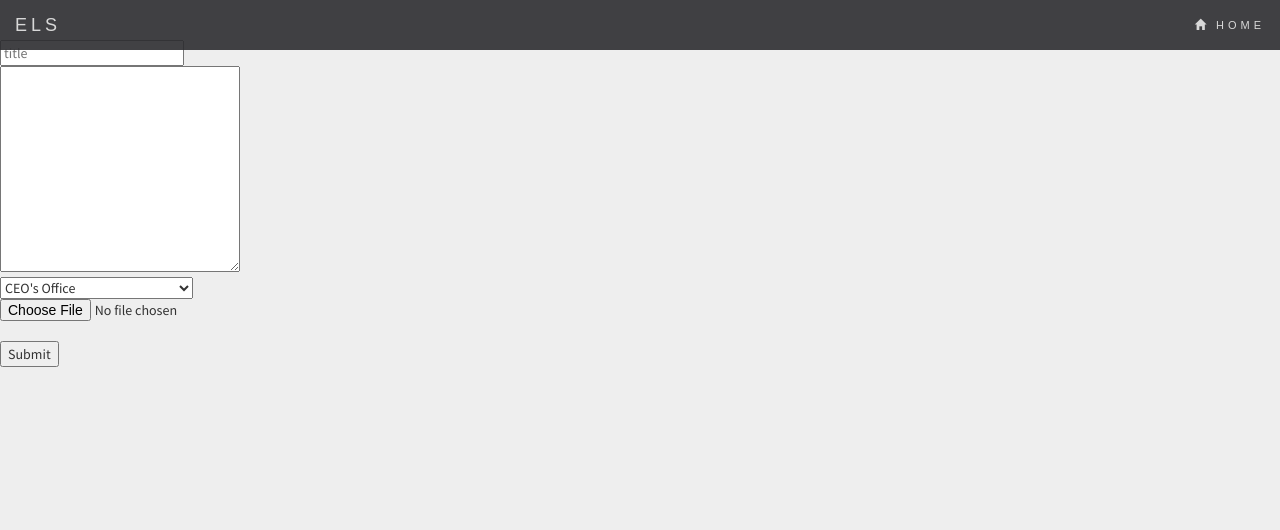
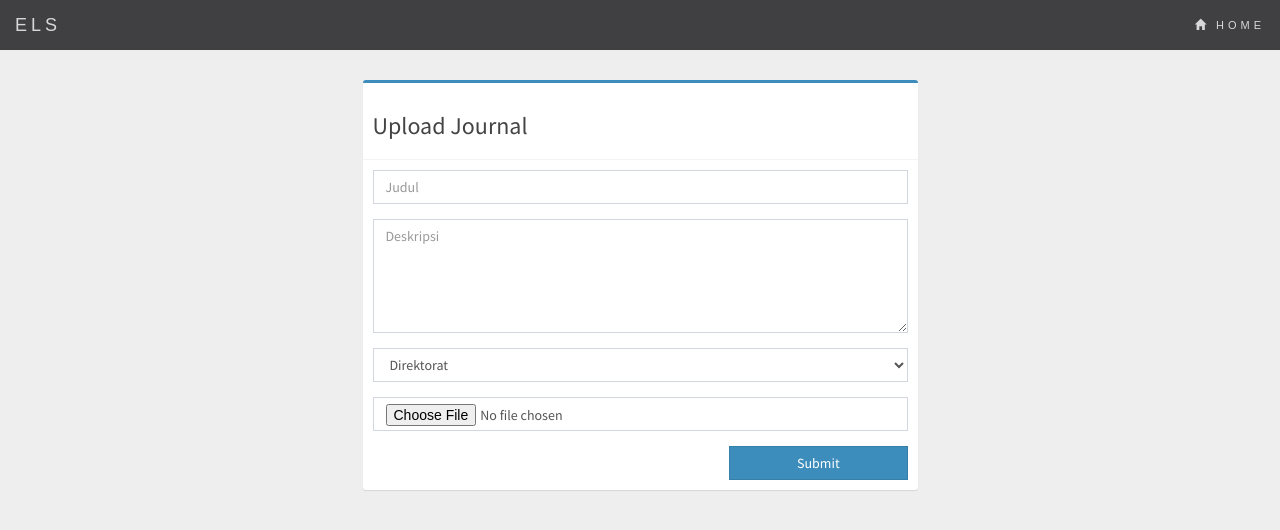
Before and after one commit to qoharu/els, a CodeIgniter app: page /els/journal/newpost in a window 1280 px wide. Shown: the top 530 px of the page. Run offline with CodeIgniter, Linux system fonts and the light colour scheme; data comes from the database, SQL or seed files in the repository; data that the repository does not hold is empty; some libraries are stand-ins or nearby versions.

Commit message:
major frontend update

```diff
--- a/application/controllers/Home.php
+++ b/application/controllers/Home.php
@@ -7,11 +7,13 @@ class Home extends CI_Controller
 {
 
 	public function index(){
-		$this->load->view('home');
+		$data['title'] = "Home";
+		$this->load->view('home', $data);
 	}
 
 	public function dash(){
-		$this->load->view('dash');
+		$data['title'] = "Dashboard";
+		$this->load->view('dash',$data);
 	}
 
 	public function about(){
--- a/application/models/Account_model.php
+++ b/application/models/Account_model.php
@@ -22,12 +22,12 @@ class Account_model extends CI_Model
 
 	function getprofile($u){
 		return $this->db->query("SELECT * FROM user, profile, directorate, expert, scope
-			WHERE NIP = '$u' ")->result();
+			WHERE user.id_user = '$u' ")->result();
 	}
 
 	function hasprofile($uid){
 		$db=$this->db->query("SELECT id_profile FROM profile WHERE id_user='$uid' AND login='1' ");
-		if ($db->num->rows()!=1) {
+		if ($db->num_rows() != 1) {
 			$this->db->query("UPDATE profile SET login='1' WHERE id_user='$uid' ");
 			return 0;
 		}else{
--- a/application/views/header.php
+++ b/application/views/header.php
@@ -1,7 +1,7 @@
 <!DOCTYPE html>
 <html lang="en">
 	<head>
-		<title>Login</title>
+		<title><?php echo $title ?></title>
 		<meta charset="utf-8">
 		<meta name="viewport" content="width=device-width, initial-scale=1">
 		<link href="<?php echo base_url('assets/css/bootstrap.min.css') ?>" rel="stylesheet">
@@ -27,7 +27,7 @@
 			</div>
 			<div class="collapse navbar-collapse" id="myNavbar">
 				<ul class="nav navbar-nav navbar-right">
-					<li><a href="index.html"><span class="glyphicon glyphicon-home fa-fw"></span> HOME</a></li>
+					<li><a href="<?php echo site_url('home/dash') ?>"><span class="glyphicon glyphicon-home fa-fw"></span> HOME</a></li>
 					<!--<li><a href="index.html"><span class="glyphicon glyphicon-menu-hamburger"></span> MENU</a></li>-->
 				</ul>
 			</div>
--- a/application/views/journal_new.php
+++ b/application/views/journal_new.php
@@ -1,15 +1,38 @@
 <?php include "header.php" ?>
 <?php //echo $this->session->userdata('uid') ?>
-	<form action="<?php echo site_url('journal/post_new') ?>" method="post" enctype="multipart/form-data">
-		<input type="text" name="title" placeholder="title"><br>
-		<textarea name="description" id="" cols="30" rows="10" maxlength="500"></textarea><br>
-		<select name="directorate" id="">
-			<?php foreach ($directorate as $dir): ?>
-				<option value="<?php echo $dir->id_directorate ?>"><?php echo $dir->directorate_name ?> </option>
-			<?php endforeach ?>
-		</select><br>
-		<input type="file" name="file"><br>
-		<input type="submit">
-	</form>
+		<div class="container">
+			<div class="row">
+			<div class="col-md-6 col-md-offset-3 isi">
+			<div class="box box-primary">
+			<div class="box-header with-border">
+				<h3>Upload Journal</h3>
+			</div>
+			<div class="box-body">
+				<form class="" action="<?php echo site_url('journal/post_new') ?>" method="post" enctype="multipart/form-data">
+					<div class="form-group">
+						<input class="form-control input-md" type="text" name="title" placeholder="Judul">
+					</div>
+					<div class="form-group">
+						<textarea name="description" class="form-control input-md" id="" rows="5" maxlength="500" placeholder="Deskripsi"></textarea>
+					</div>
+					<div class="form-group">
+						<select name="directorate" class="form-control" id="">
+							<option selected disabled>Direktorat</option>
+							<?php foreach ($directorate as $dir): ?>
+								<option value="<?php echo $dir->id_directorate ?>"><?php echo $dir->directorate_name ?> </option>
+							<?php endforeach ?>
+						</select>
+					</div>
+					<div class="form-group">
+						<input class="form-control" type="file" name="file">
+					</div>
+					<input class="btn col-md-4 btn-primary btn-flat pull-right" type="submit">
+				</form>
+
+			</div>
+			</div>
+		</div>
+		</div>
+		</div>
 </body>
 </html>
--- a/assets/css/main.css
+++ b/assets/css/main.css
@@ -80,5 +80,5 @@ body {
 	border-top-right-radius: 0;
 }
 .isi{
-	margin-top: 100px;
+	margin-top: 40px;
 }
```
Also changed, not shown: application/controllers/Account.php (+10 -12 lines), application/views/dash.php (+13 -4 lines), application/views/journal.php (+5 -4 lines), application/views/login.php (+9 -2 lines).
